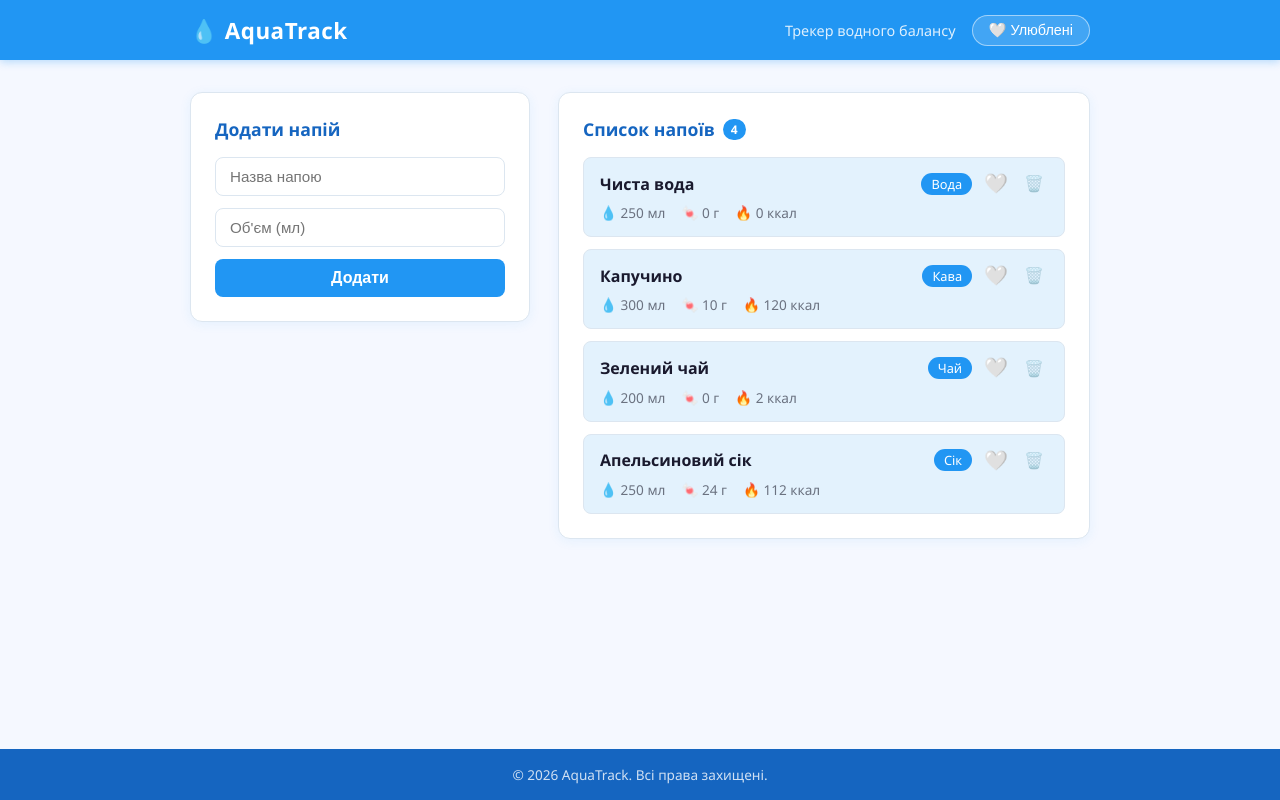
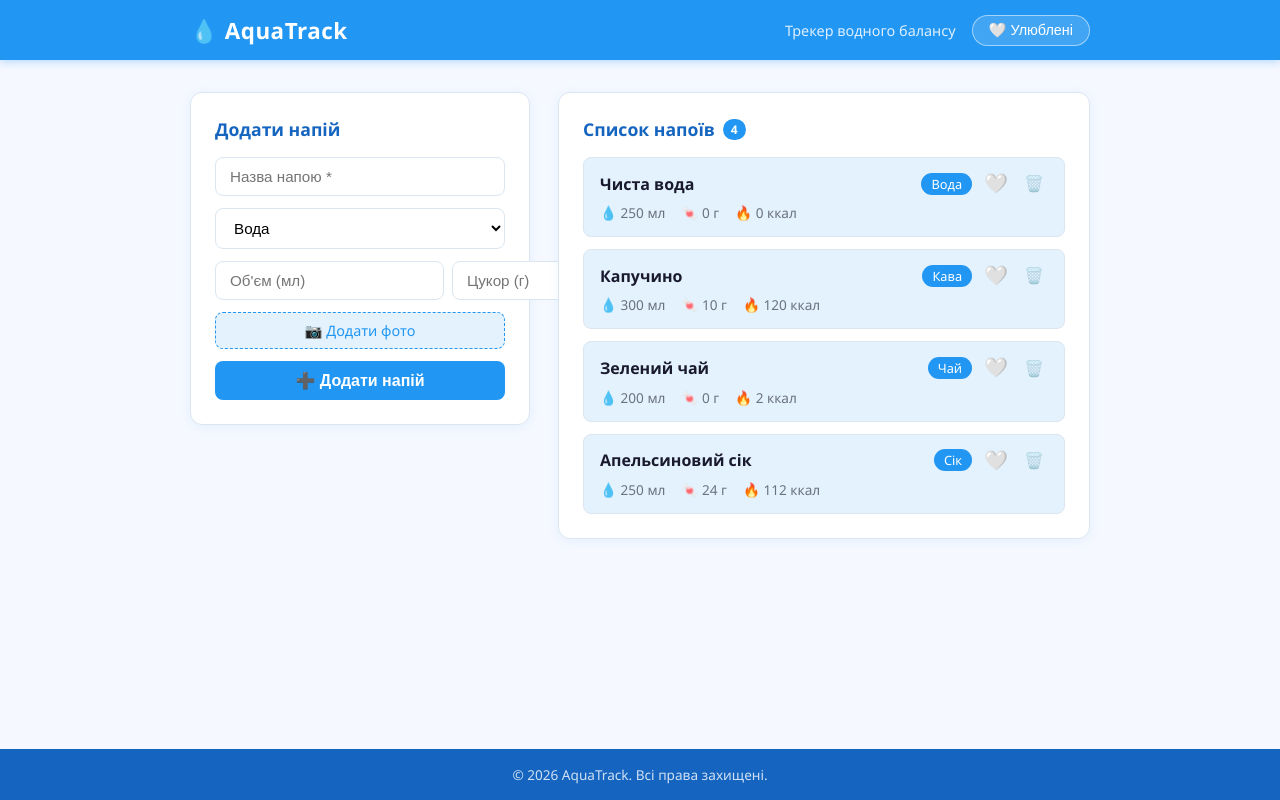
Before and after one commit to relinesvn/aquatrack, a React (Vite) app: page / in a window 1280 px wide. Built offline with nearby package versions, Linux system fonts and the light colour scheme.

Commit message:
lab_5: контрольована форма, валідація, select категорій, завантаження фото

```diff
--- a/src/App.css
+++ b/src/App.css
@@ -328,3 +328,69 @@ body {
   opacity: 1;
   transform: scale(1.15);
 }
+
+/* === Form field wrapper === */
+.drink-adder__field {
+  display: flex;
+  flex-direction: column;
+  gap: 4px;
+}
+
+.drink-adder__error {
+  font-size: 0.8rem;
+  color: var(--color-danger);
+  padding-left: 4px;
+}
+
+.input--error {
+  border-color: var(--color-danger) !important;
+}
+
+/* === Select === */
+.drink-adder__select {
+  cursor: pointer;
+  background: white;
+}
+
+/* === Row of 3 inputs === */
+.drink-adder__row {
+  display: grid;
+  grid-template-columns: 1fr 1fr 1fr;
+  gap: 8px;
+}
+
+/* === Photo upload === */
+.drink-adder__photo-wrap {
+  display: flex;
+  flex-direction: column;
+  gap: 8px;
+}
+
+.drink-adder__photo-label {
+  display: inline-block;
+  padding: 8px 14px;
+  background: var(--color-accent);
+  border: 1.5px dashed var(--color-primary);
+  border-radius: 8px;
+  cursor: pointer;
+  font-size: 0.9rem;
+  color: var(--color-primary);
+  text-align: center;
+  transition: background 0.2s;
+}
+
+.drink-adder__photo-label:hover {
+  background: #d0e8fb;
+}
+
+.drink-adder__photo-input {
+  display: none;
+}
+
+.drink-adder__preview {
+  width: 100%;
+  height: 100px;
+  object-fit: cover;
+  border-radius: 8px;
+  border: 1.5px solid var(--color-border);
+}
--- a/src/App.jsx
+++ b/src/App.jsx
@@ -12,9 +12,13 @@ const initialDrinks = [
 ];
 
 function App() {
-  const [drinks, setDrinks]         = useState(initialDrinks);
+  const [drinks, setDrinks]           = useState(initialDrinks);
   const [likedDrinks, setLikedDrinks] = useState(new Set());
-  const [filter, setFilter]         = useState('all'); // 'all' | 'liked'
+  const [filter, setFilter]           = useState('all');
+
+  const addDrink = (drink) => {
+    setDrinks(prev => [...prev, drink]);
+  };
 
   const toggleLike = (id) => {
     setLikedDrinks(prev => {
@@ -39,6 +43,7 @@ function App() {
         drinks={drinks}
         likedDrinks={likedDrinks}
         filter={filter}
+        onAddDrink={addDrink}
         onToggleLike={toggleLike}
         onDelete={deleteDrink}
       />
--- a/src/components/DrinkAdderMenu.jsx
+++ b/src/components/DrinkAdderMenu.jsx
@@ -1,21 +1,138 @@
-function DrinkAdderMenu() {
+import { useState } from 'react';
+
+const CATEGORIES = ['Вода', 'Чай', 'Кава', 'Сік', 'Смузі', 'Інше'];
+
+const emptyForm = {
+  name:     '',
+  category: 'Вода',
+  volume:   '',
+  sugar:    '',
+  calories: '',
+  photo:    null,
+};
+
+function DrinkAdderMenu({ onAddDrink }) {
+  const [form, setForm]   = useState(emptyForm);
+  const [error, setError] = useState('');
+
+  const handleChange = (e) => {
+    const { name, value } = e.target;
+    setForm(prev => ({ ...prev, [name]: value }));
+    if (name === 'name') setError('');
+  };
+
+  const handlePhoto = (e) => {
+    const file = e.target.files[0];
+    if (!file) return;
+    const reader = new FileReader();
+    reader.onload = (evt) => {
+      setForm(prev => ({ ...prev, photo: evt.target.result }));
+    };
+    reader.readAsDataURL(file);
+  };
+
+  const handleSubmit = (e) => {
+    e.preventDefault();
+    if (!form.name.trim()) {
+      setError('Назва напою не може бути порожньою');
+      return;
+    }
+    onAddDrink({
+      ...form,
+      id:       Date.now(),
+      volume:   Number(form.volume)   || 250,
+      sugar:    Number(form.sugar)    || 0,
+      calories: Number(form.calories) || 0,
+    });
+    setForm(emptyForm);
+  };
+
   return (
     <div className="drink-adder">
       <h2 className="drink-adder__title">Додати напій</h2>
-      <form className="drink-adder__form">
+
+      <form className="drink-adder__form" onSubmit={handleSubmit}>
+
+        {/* Назва */}
+        <div className="drink-adder__field">
+          <input
+            className={`drink-adder__input ${error ? 'input--error' : ''}`}
+            type="text"
+            name="name"
+            placeholder="Назва напою *"
+            value={form.name}
+            onChange={handleChange}
+          />
+          {error && <span className="drink-adder__error">{error}</span>}
+        </div>
+
+        {/* Категорія */}
+        <select
+          className="drink-adder__input drink-adder__select"
+          name="category"
+          value={form.category}
+          onChange={handleChange}
+        >
+          {CATEGORIES.map(cat => (
+            <option key={cat} value={cat}>{cat}</option>
+          ))}
+        </select>
+
+        {/* Числові поля */}
+        <div className="drink-adder__row">
           <input
             className="drink-adder__input"
-          type="text"
-          placeholder="Назва напою"
+            type="number"
+            name="volume"
+            placeholder="Об'єм (мл)"
+            min="1"
+            value={form.volume}
+            onChange={handleChange}
           />
           <input
             className="drink-adder__input"
             type="number"
-          placeholder="Об'єм (мл)"
+            name="sugar"
+            placeholder="Цукор (г)"
+            min="0"
+            value={form.sugar}
+            onChange={handleChange}
           />
+          <input
+            className="drink-adder__input"
+            type="number"
+            name="calories"
+            placeholder="Калорії"
+            min="0"
+            value={form.calories}
+            onChange={handleChange}
+          />
+        </div>
+
+        {/* Фото */}
+        <div className="drink-adder__photo-wrap">
+          <label className="drink-adder__photo-label">
+            📷 {form.photo ? 'Фото вибрано ✅' : 'Додати фото'}
+            <input
+              type="file"
+              accept="image/*"
+              className="drink-adder__photo-input"
+              onChange={handlePhoto}
+            />
+          </label>
+          {form.photo && (
+            <img
+              className="drink-adder__preview"
+              src={form.photo}
+              alt="preview"
+            />
+          )}
+        </div>
+
         <button className="drink-adder__btn" type="submit">
-          Додати
+          ➕ Додати напій
         </button>
+
       </form>
     </div>
   );
```
Lines whose indentation alone changed are shown as unchanged.
